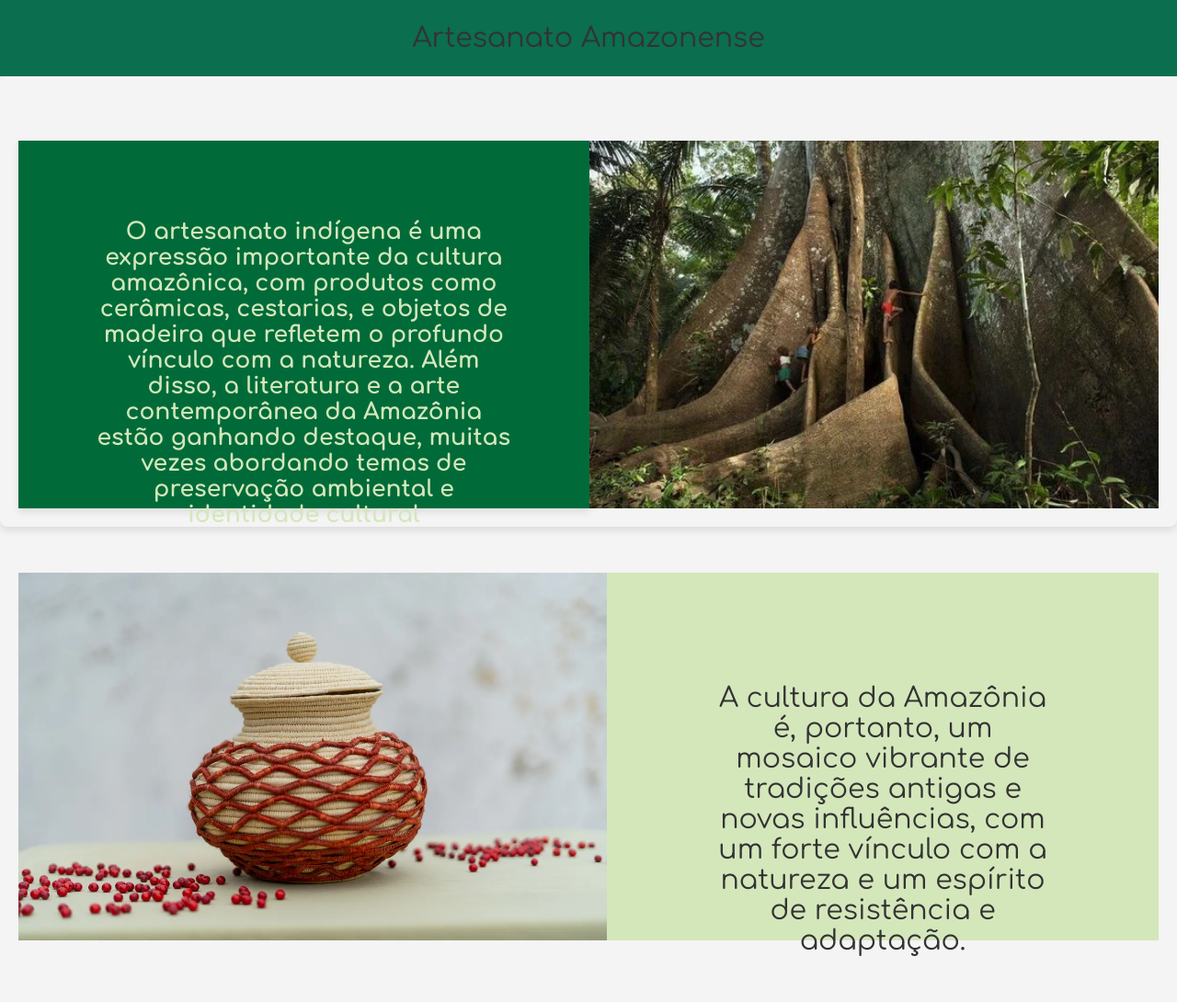
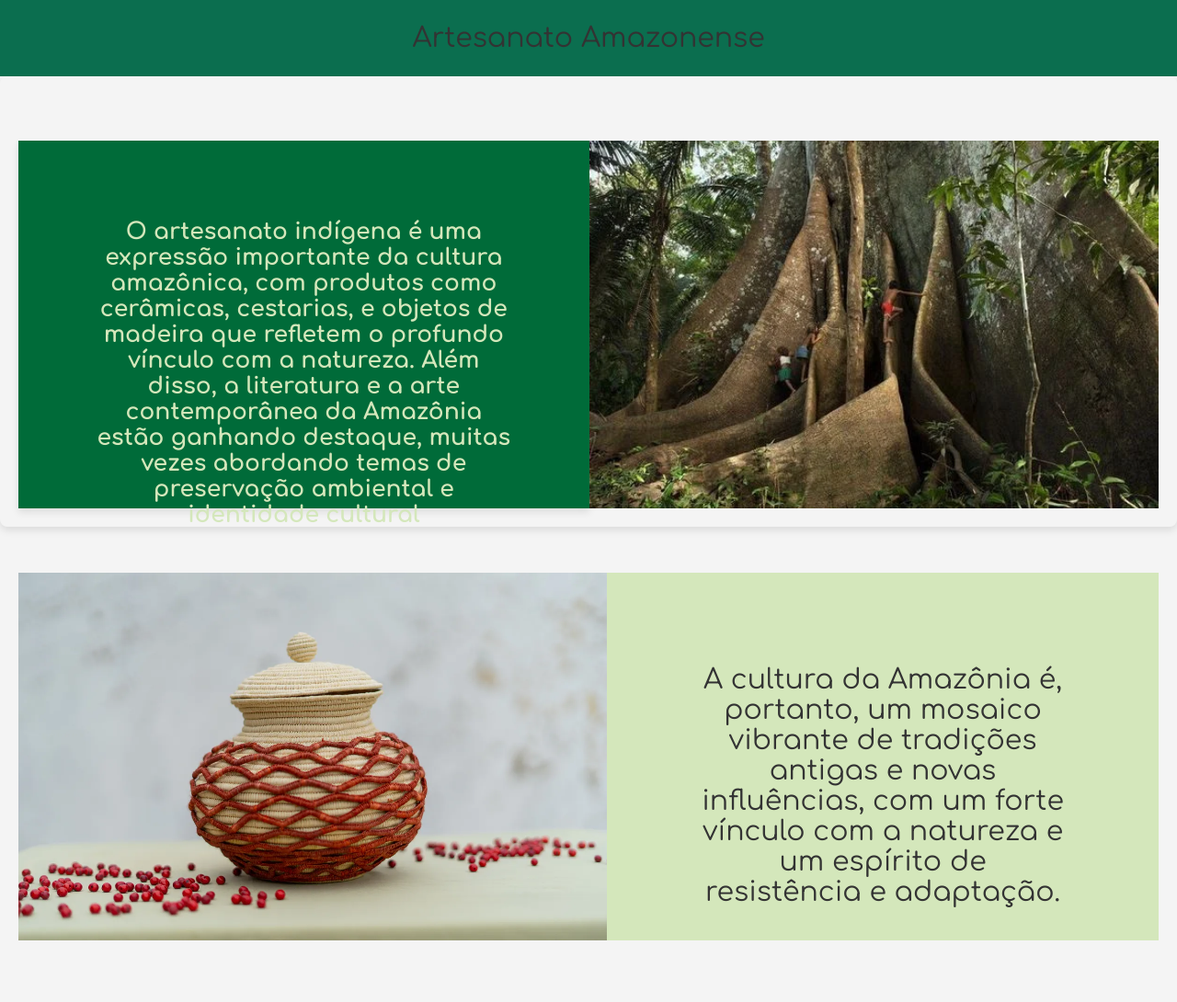
Before and after one commit to phxrc/Amazonia, a plain HTML site: page artesanato.html in a window 1280 px wide. Shown: the whole page at 92% size. Drawn offline with Linux system fonts and the light colour scheme.

Commit message:
artesanato.css

```diff
--- a/artesanato.css
+++ b/artesanato.css
@@ -78,7 +78,7 @@ img {
 }
 
 .caixa2 p {
-    padding: 120px;
+    padding: 100px;
     font-size: 30px;
 
 }
```
